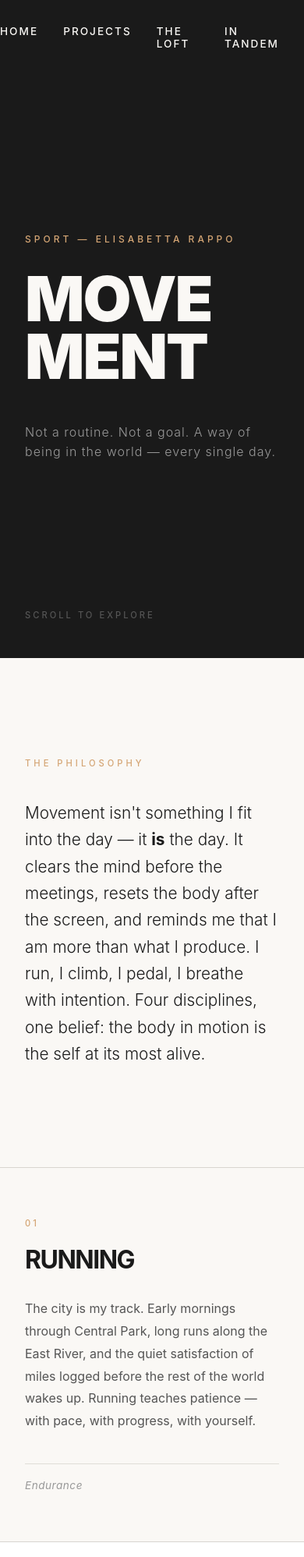
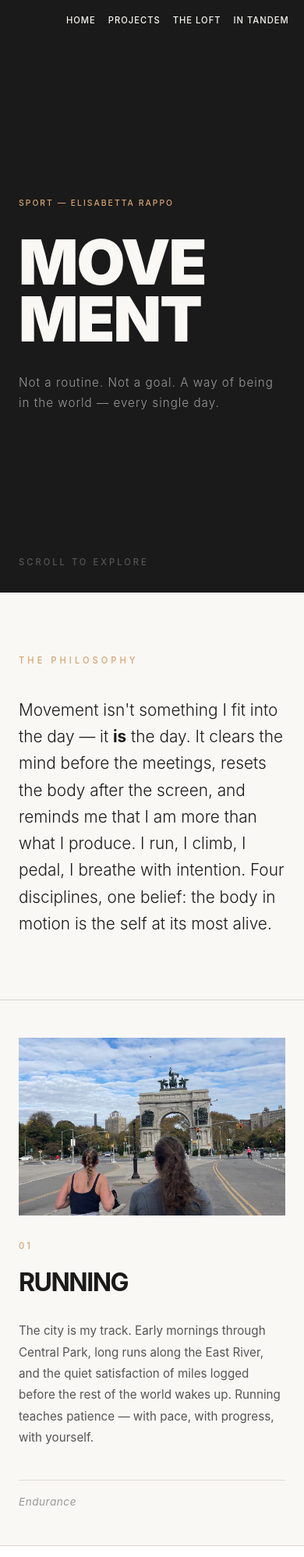
Before and after one commit to bettaNYC/betta_website, a website: page running.html in a window 390 px wide. Shown: the top 1997 px of the page at 78% size. Drawn offline with Linux system fonts and the light colour scheme.

Commit message:
Update website

```diff
--- a/running.html
+++ b/running.html
@@ -199,6 +199,21 @@
             display: block;
         }
 
+        /* ── Sport photo ── */
+        .sport-photo {
+            width: 100%;
+            aspect-ratio: 4 / 3;
+            object-fit: cover;
+            display: block;
+            margin-bottom: 2.5rem;
+            filter: grayscale(15%);
+            transition: filter 0.4s ease;
+        }
+
+        .sport-card:hover .sport-photo {
+            filter: grayscale(0%);
+        }
+
         /* ── Closing ── */
         .closing {
             background: #1a1a1a;
@@ -262,14 +277,56 @@
             .sport-card {
                 padding: 4rem 2rem;
             }
+        }
 
         @media (max-width: 640px) {
+            .nav {
+                top: 1.2rem;
+                right: 1.2rem;
+                gap: 1rem;
+            }
+
             .nav-link {
+                font-size: 0.7rem;
+                letter-spacing: 1px;
                 color: #faf8f5;
+            }
+
+            .hero {
+                padding: 5.5rem 1.5rem 4rem;
+                min-height: 90vh;
+            }
+
+            .hero-eyebrow {
+                font-size: 0.65rem;
+                letter-spacing: 2px;
+            }
+
+            .hero-title {
+                letter-spacing: -2px;
+                margin-bottom: 2rem;
+            }
+
+            .hero-sub {
+                font-size: 0.95rem;
+                line-height: 1.7;
+            }
+
+            .hero-scroll {
+                left: 1.5rem;
+                bottom: 2rem;
+            }
+
+            .manifesto {
+                padding: 5rem 1.5rem;
             }
 
             .sports {
                 grid-template-columns: 1fr;
+            }
+
+            .sport-card {
+                padding: 3rem 1.5rem;
             }
 
             .sport-card:nth-child(2n) {
@@ -277,10 +334,27 @@
                 border-top: 1px solid #d8d5d0;
             }
 
-            .hero-title {
-                letter-spacing: -2px;
+            .sport-photo {
+                aspect-ratio: 3 / 2;
+                margin-bottom: 2rem;
             }
 
+            .sport-name {
+                font-size: 2rem;
+            }
+
+            .sport-desc {
+                font-size: 0.95rem;
+                max-width: 100%;
+            }
+
+            .closing {
+                padding: 6rem 1.5rem;
+            }
+
+            .back {
+                padding: 3rem 1.5rem;
+            }
         }
     </style>
 </head>
@@ -315,6 +389,7 @@
     <section class="sports">
 
         <div class="sport-card">
+            <img src="running_photo.jpeg" alt="Running through the city" class="sport-photo">
             <span class="sport-number">01</span>
             <h2 class="sport-name">Running</h2>
             <p class="sport-desc">
@@ -333,6 +408,7 @@
         </div>
 
         <div class="sport-card">
+            <img src="cycling.jpeg" alt="Cycling in Central Park" class="sport-photo">
             <span class="sport-number">03</span>
             <h2 class="sport-name">Cycling</h2>
             <p class="sport-desc">
@@ -342,6 +418,7 @@
         </div>
 
         <div class="sport-card">
+            <img src="climbing.jpeg" alt="Bouldering at the climbing gym" class="sport-photo">
             <span class="sport-number">04</span>
             <h2 class="sport-name">Climbing</h2>
             <p class="sport-desc">
```
Also changed, not shown: climbing.jpeg (added), cycling.jpeg (added), running_photo.jpeg (added), 1 other file.
